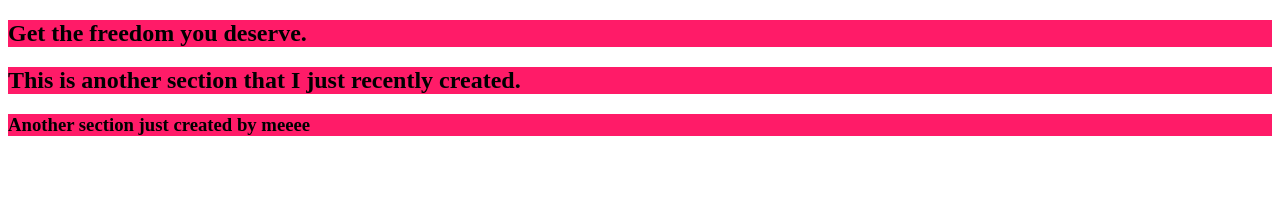
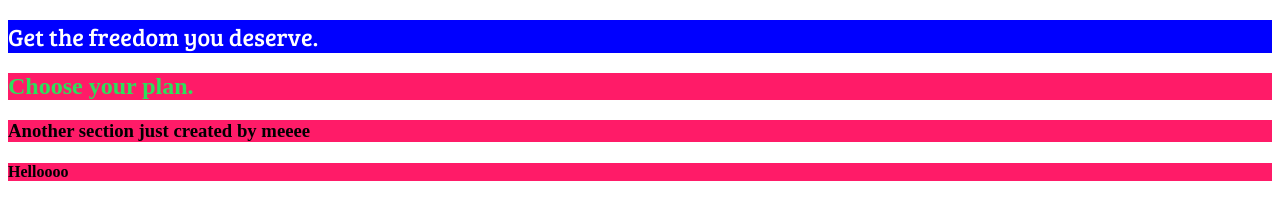
Before and after one commit to patriciaot/CSS_The-Complete-Guide-2024-incl.-Flexbox-Grid-Sass-, a plain HTML site: page index.html in a window 1280 px wide. Drawn offline with Linux system fonts and the light colour scheme.

Commit message:
Segundos cambios

```diff
--- a/index.html
+++ b/index.html
@@ -6,6 +6,9 @@
     <meta http-equiv="X-UA-Compatible" content="ie=edge">
     <title>uHost</title>
     <link rel="shortcut icon" href="favicon.png">
+    <link rel="preconnect" href="https://fonts.googleapis.com">
+    <link rel="preconnect" href="https://fonts.gstatic.com" crossorigin>
+    <link href="https://fonts.googleapis.com/css2?family=Bree+Serif&display=swap" rel="stylesheet">
     <link rel="stylesheet" href="main.css">
    <!-- <style>
         main{
@@ -20,17 +23,21 @@
 <body>
     <main>
        <!-- <section style="background: #ff1b68"> -->  <!-- inline styling  -->
-        <section>
+        <section id="product-overview">
             <h1>Get the freedom you deserve.</h1>
         </section>
 
-        <section>
-            <h2>This is another section that I just recently created.</h2>
+        <section id="plans">
+            <h2 class="section-title">Choose your plan.</h2>
         </section>
 
         <section>
             <h3>Another section just created by meeee</h3>
         </section>
+
+        <section>
+            <h4>Helloooo</h4>
+        </section>
     </main>
 </body>
 
--- a/main.css
+++ b/main.css
@@ -1,3 +1,19 @@
 section{
     background: #ff1b68;
-}
+} /*  element selector */
+
+#product-overview{
+    background: blue;
+} /* Id selector   */
+
+
+h1{
+    color: white;
+    font-family: "Bree Serif", serif;
+    font-weight:400;
+    font-style: normal;
+} /*element selector*/
+
+.section-title{
+    color: #2ddf5c;
+} /*class selector*/
```
